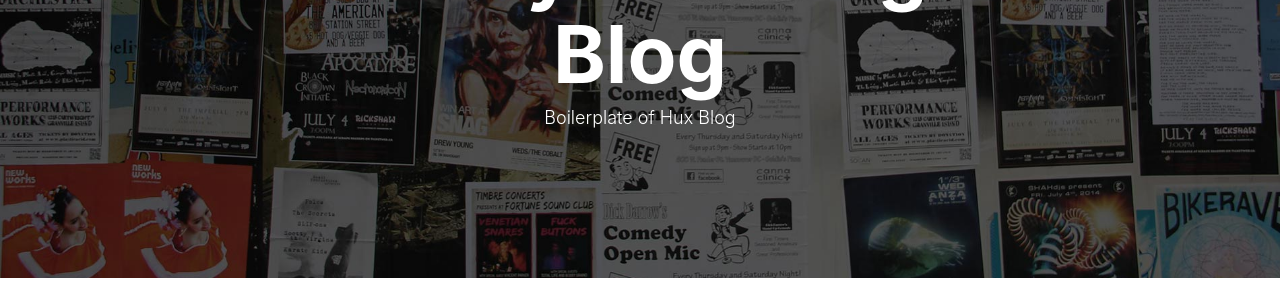
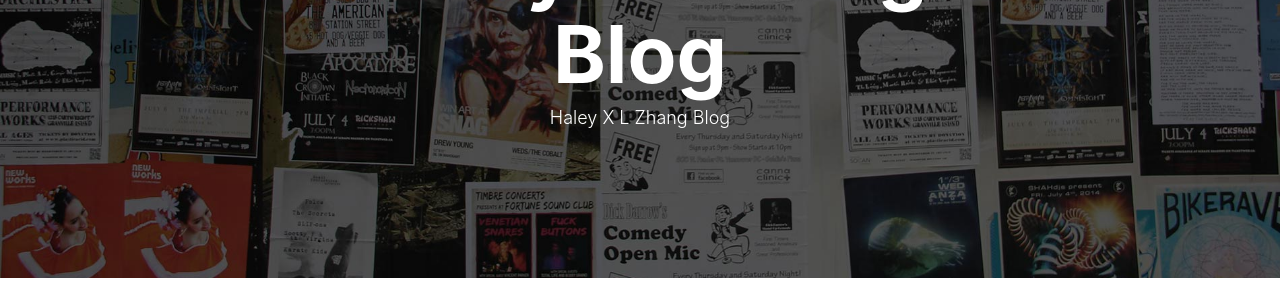
Before and after one commit to HaleyXLZhang/HaleyXLZhang.github.io, a Jekyll site: the page built from index.html, in a window 1280 px wide. Shown: the part 228-528 px from the top of the page. Built offline with Jekyll 4.4.1, drawn with Linux system fonts in a browser that asks for light colours; nearby versions of some CDN libraries; the list of posts is cut into pages by our own code; comment, search, counter and statistics services are not loaded.

Commit message:
Update index.html

```diff
--- a/index.html
+++ b/index.html
@@ -1,6 +1,6 @@
 ---
 layout: page
-description: "Boilerplate of Hux Blog"
+description: "Haley X L Zhang Blog"
 ---
 
 {% for post in paginator.posts %}
```
